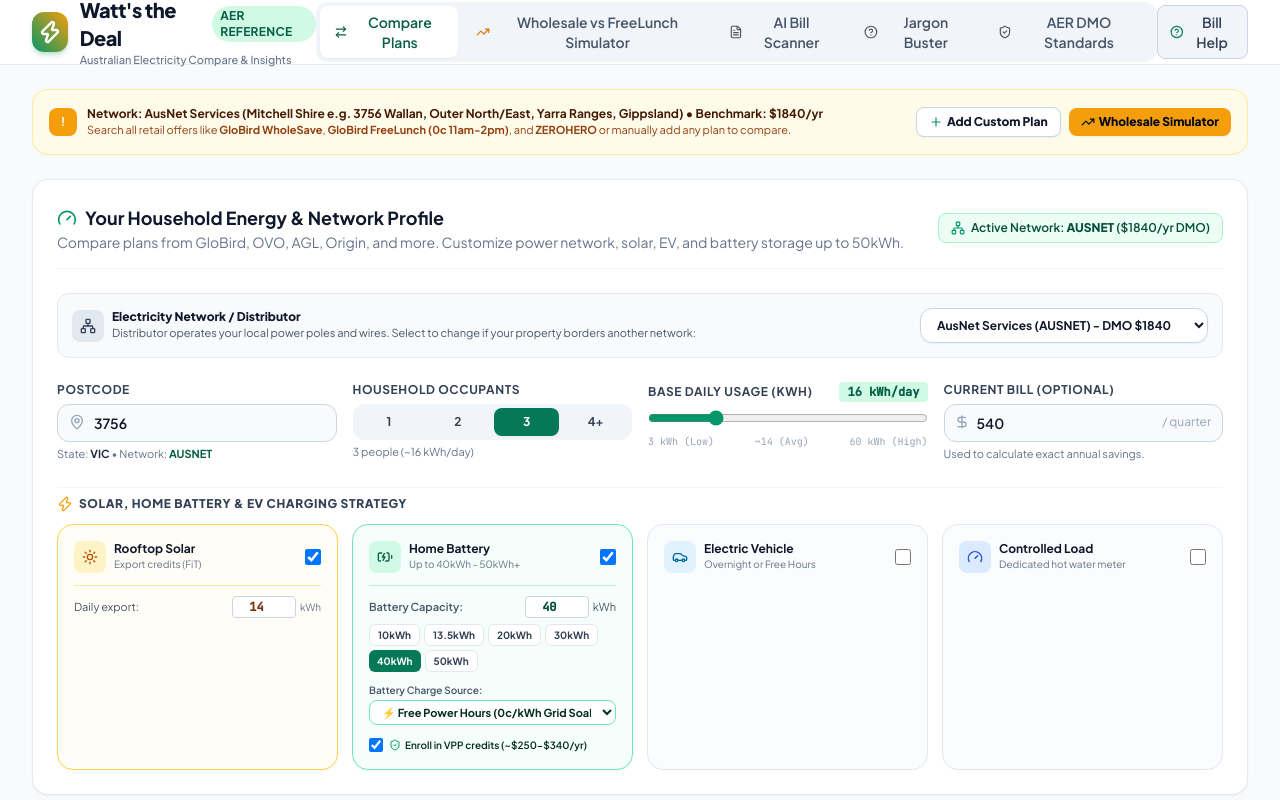
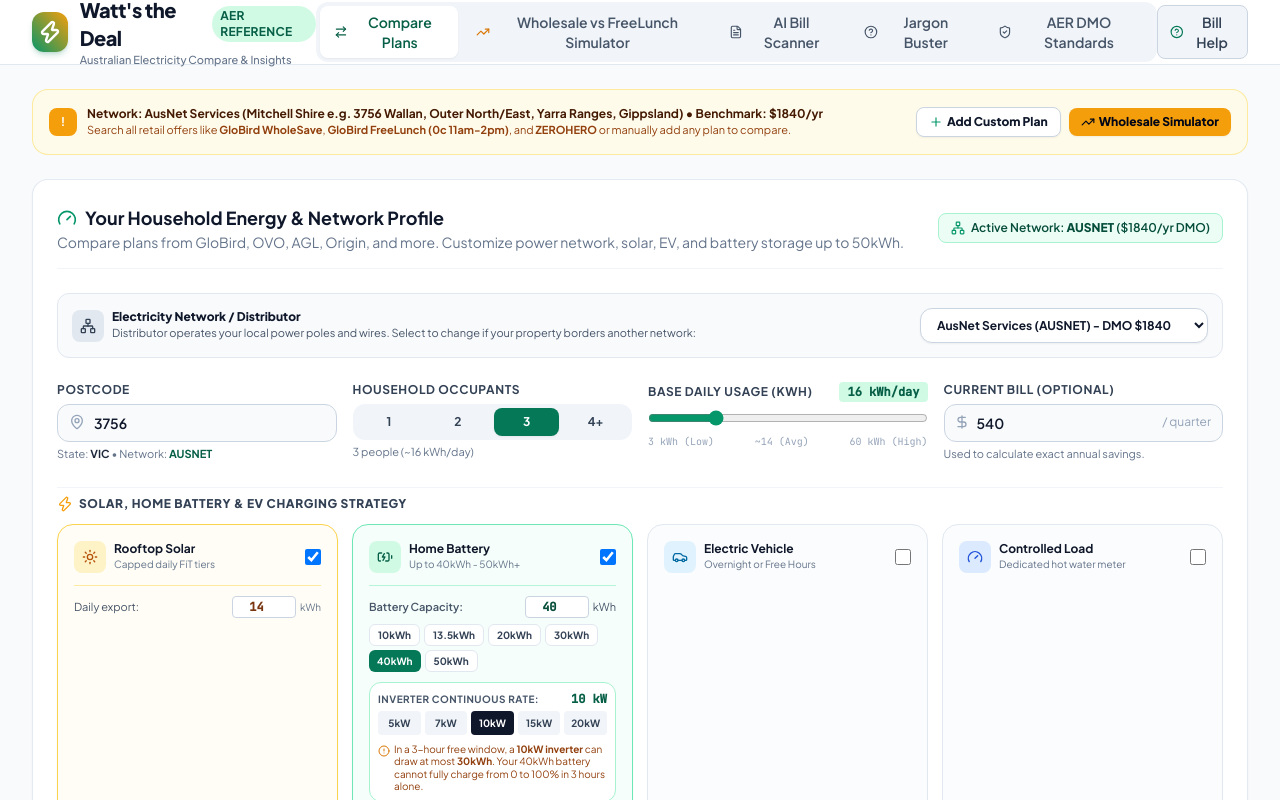
Before and after one commit to ANDYGT40/watts_the_deal, a React (Vite) app in the folder frontend/: page / in a window 1280 px wide. Shown: the top 800 px of the page. Built offline with nearby package versions, Linux system fonts and the light colour scheme.

Commit message:
added features

```diff
--- a/frontend/components/HouseholdForm.tsx
+++ b/frontend/components/HouseholdForm.tsx
@@ -1,7 +1,7 @@
 import React, { useMemo } from 'react';
 import { HouseholdProfile, DistributorInfo } from '../types';
 import { DISTRIBUTORS } from '../constants';
-import { MapPin, Users, Sun, Gauge, DollarSign, Car, BatteryCharging, Zap, ShieldCheck, Clock, Network } from 'lucide-react';
+import { MapPin, Users, Sun, Gauge, DollarSign, Car, BatteryCharging, Zap, ShieldCheck, Clock, Network, AlertCircle } from 'lucide-react';
 
 interface HouseholdFormProps {
   profile: HouseholdProfile;
@@ -31,8 +31,8 @@ export const HouseholdForm: React.FC<HouseholdFormProps> = ({
   };
 
   const batteryPresets = [10, 13.5, 20, 30, 40, 50];
+  const inverterPresets = [5, 7, 10, 15, 20];
 
-  // Detect which distributors are possible for this postcode or state
   const possibleDistributors = useMemo(() => {
     const p = parseInt(profile.postcode, 10);
     if (isNaN(p)) return DISTRIBUTORS.filter(d => d.state === profile.state);
@@ -47,6 +47,11 @@ export const HouseholdForm: React.FC<HouseholdFormProps> = ({
 
   const hasMultipleDistributors = possibleDistributors.length > 1;
 
+  // Maximum energy that can be drawn from grid in a 3-hour window
+  const currentInverterKw = profile.batteryInverterKw || (profile.batteryCapacityKWh >= 30 ? 10 : 5);
+  const maxThreeHourSoakKWh = currentInverterKw * 3;
+  const isBatteryRestrictedByInverter = profile.hasBattery && (profile.batteryCapacityKWh * 0.90) > maxThreeHourSoakKWh;
+
   return (
     <div className="bg-white rounded-2xl p-5 sm:p-6 border border-slate-200/90 shadow-sm space-y-6">
       <div className="flex flex-col sm:flex-row sm:items-center justify-between gap-3 border-b border-slate-100 pb-4">
@@ -60,7 +65,6 @@ export const HouseholdForm: React.FC<HouseholdFormProps> = ({
           </p>
         </div>
 
-        {/* Network Badge / Quick Switcher */}
         <div className="flex items-center gap-2">
           <div className="flex items-center gap-1.5 px-3 py-1.5 bg-emerald-50 border border-emerald-200 rounded-lg text-xs font-semibold text-emerald-900">
             <Network className="w-3.5 h-3.5 text-emerald-600" />
@@ -69,7 +73,7 @@ export const HouseholdForm: React.FC<HouseholdFormProps> = ({
         </div>
       </div>
 
-      {/* Network Provider Selector (especially for boundary postcodes where two networks overlap) */}
+      {/* Network Provider Selector */}
       <div className={`p-3.5 rounded-xl border transition-all ${hasMultipleDistributors ? 'bg-amber-50/70 border-amber-300' : 'bg-slate-50 border-slate-200'}`}>
         <div className="flex flex-col sm:flex-row sm:items-center justify-between gap-3">
           <div className="flex items-center gap-2">
@@ -120,7 +124,6 @@ export const HouseholdForm: React.FC<HouseholdFormProps> = ({
 
       {/* Basic Profile Grid */}
       <div className="grid grid-cols-1 sm:grid-cols-2 lg:grid-cols-4 gap-4">
-        {/* Postcode & State */}
         <div>
           <label className="block text-xs font-bold text-slate-700 uppercase tracking-wider mb-1.5">
             Postcode
@@ -134,7 +137,7 @@ export const HouseholdForm: React.FC<HouseholdFormProps> = ({
                 const val = e.target.value.replace(/\D/g, '');
                 onChangeProfile({ ...profile, postcode: val });
               }}
-              placeholder="e.g. 2145 or 3000"
+              placeholder="e.g. 3756 or 2145"
               className="w-full pl-9 pr-3 py-2 text-sm bg-slate-50 border border-slate-300 rounded-xl font-semibold text-slate-900 focus:outline-none focus:ring-2 focus:ring-emerald-500 focus:bg-white"
             />
             <MapPin className="w-4 h-4 text-slate-400 absolute left-3 top-2.5" />
@@ -144,7 +147,6 @@ export const HouseholdForm: React.FC<HouseholdFormProps> = ({
           </span>
         </div>
 
-        {/* Occupants */}
         <div>
           <label className="block text-xs font-bold text-slate-700 uppercase tracking-wider mb-1.5">
             Household Occupants
@@ -173,7 +175,6 @@ export const HouseholdForm: React.FC<HouseholdFormProps> = ({
           </span>
         </div>
 
-        {/* Daily Usage Slider */}
         <div>
           <div className="flex justify-between items-center mb-1.5">
             <label className="text-xs font-bold text-slate-700 uppercase tracking-wider">
@@ -201,7 +202,6 @@ export const HouseholdForm: React.FC<HouseholdFormProps> = ({
           </div>
         </div>
 
-        {/* Current Quarterly Spend */}
         <div>
           <label className="block text-xs font-bold text-slate-700 uppercase tracking-wider mb-1.5">
             Current Bill (Optional)
@@ -209,7 +209,7 @@ export const HouseholdForm: React.FC<HouseholdFormProps> = ({
           <div className="relative">
             <input
               type="number"
-              placeholder="e.g. 520"
+              placeholder="e.g. 540"
               value={profile.currentQuarterlyBillCost || ''}
               onChange={(e) =>
                 onChangeProfile({
@@ -245,7 +245,7 @@ export const HouseholdForm: React.FC<HouseholdFormProps> = ({
                 </div>
                 <div>
                   <h4 className="text-xs font-bold text-slate-900">Rooftop Solar</h4>
-                  <p className="text-[10px] text-slate-500">Export credits (FiT)</p>
+                  <p className="text-[10px] text-slate-500">Capped daily FiT tiers</p>
                 </div>
               </div>
               <input
@@ -285,7 +285,7 @@ export const HouseholdForm: React.FC<HouseholdFormProps> = ({
             )}
           </div>
 
-          {/* 2. Home Battery Storage (Supports 5kWh up to 50kWh+) */}
+          {/* 2. Home Battery Storage (With Inverter Speed Limitation) */}
           <div className={`p-4 rounded-2xl border transition-all ${profile.hasBattery ? 'border-emerald-300 bg-emerald-50/50 shadow-sm' : 'border-slate-200 bg-slate-50/60'}`}>
             <div className="flex items-center justify-between">
               <div className="flex items-center gap-2">
@@ -305,6 +305,7 @@ export const HouseholdForm: React.FC<HouseholdFormProps> = ({
                     ...profile,
                     hasBattery: e.target.checked,
                     batteryCapacityKWh: e.target.checked ? (profile.batteryCapacityKWh || 40) : 0,
+                    batteryInverterKw: e.target.checked ? (profile.batteryInverterKw || 10) : 5,
                     batteryChargingSource: 'FREE_POWER_HOURS_SOAK',
                     joinVpp: e.target.checked ? true : false,
                   })
@@ -334,7 +335,7 @@ export const HouseholdForm: React.FC<HouseholdFormProps> = ({
                     </div>
                   </div>
 
-                  {/* Preset Pills including 40kWh & 50kWh */}
+                  {/* Preset Pills */}
                   <div className="flex flex-wrap gap-1 pt-0.5">
                     {batteryPresets.map((preset) => (
                       <button
@@ -353,6 +354,40 @@ export const HouseholdForm: React.FC<HouseholdFormProps> = ({
                   </div>
                 </div>
 
+                {/* Battery Inverter Power Limit (Crucial for 3-hour zero cost intake) */}
+                <div className="p-2 bg-white rounded-xl border border-emerald-200 space-y-1">
+                  <div className="flex items-center justify-between">
+                    <span className="text-[10px] text-slate-600 font-bold uppercase tracking-wider">Inverter Continuous Rate:</span>
+                    <span className="font-mono font-black text-emerald-800 text-xs">
+                      {currentInverterKw} kW
+                    </span>
+                  </div>
+                  <div className="flex items-center gap-1">
+                    {inverterPresets.map((kw) => (
+                      <button
+                        key={kw}
+                        type="button"
+                        onClick={() => onChangeProfile({ ...profile, batteryInverterKw: kw })}
+                        className={`flex-1 py-1 rounded text-[10px] font-bold transition-all ${
+                          currentInverterKw === kw
+                            ? 'bg-slate-900 text-white shadow-xs'
+                            : 'bg-slate-100 text-slate-700 hover:bg-slate-200'
+                        }`}
+                      >
+                        {kw}kW
+                      </button>
+                    ))}
+                  </div>
+                  {isBatteryRestrictedByInverter && (
+                    <p className="text-[10px] text-amber-800 leading-tight pt-1 flex items-start gap-1">
+                      <AlertCircle className="w-3 h-3 text-amber-600 flex-shrink-0 mt-0.5" />
+                      <span>
+                        In a 3-hour free window, a <strong>{currentInverterKw}kW inverter</strong> can draw at most <strong>{maxThreeHourSoakKWh}kWh</strong>. Your {profile.batteryCapacityKWh}kWh battery cannot fully charge from 0 to 100% in 3 hours alone.
+                      </span>
+                    </p>
+                  )}
+                </div>
+
                 <div>
                   <label className="block text-[10px] text-slate-600 font-semibold mb-0.5">Battery Charge Source:</label>
                   <select
@@ -362,7 +397,7 @@ export const HouseholdForm: React.FC<HouseholdFormProps> = ({
                     }
                     className="w-full text-[11px] font-bold bg-white border border-emerald-300 rounded-lg px-2 py-1 text-emerald-950"
                   >
-                    <option value="FREE_POWER_HOURS_SOAK">⚡ Free Power Hours (0c/kWh Grid Soak)</option>
+                    <option value="FREE_POWER_HOURS_SOAK">⚡ Free Power Hours (Max {maxThreeHourSoakKWh}kWh in 3h)</option>
                     <option value="SOLAR_AND_GRID">Solar + Off-Peak Grid</option>
                     <option value="SOLAR_ONLY">Rooftop Solar Only</option>
                   </select>
```
